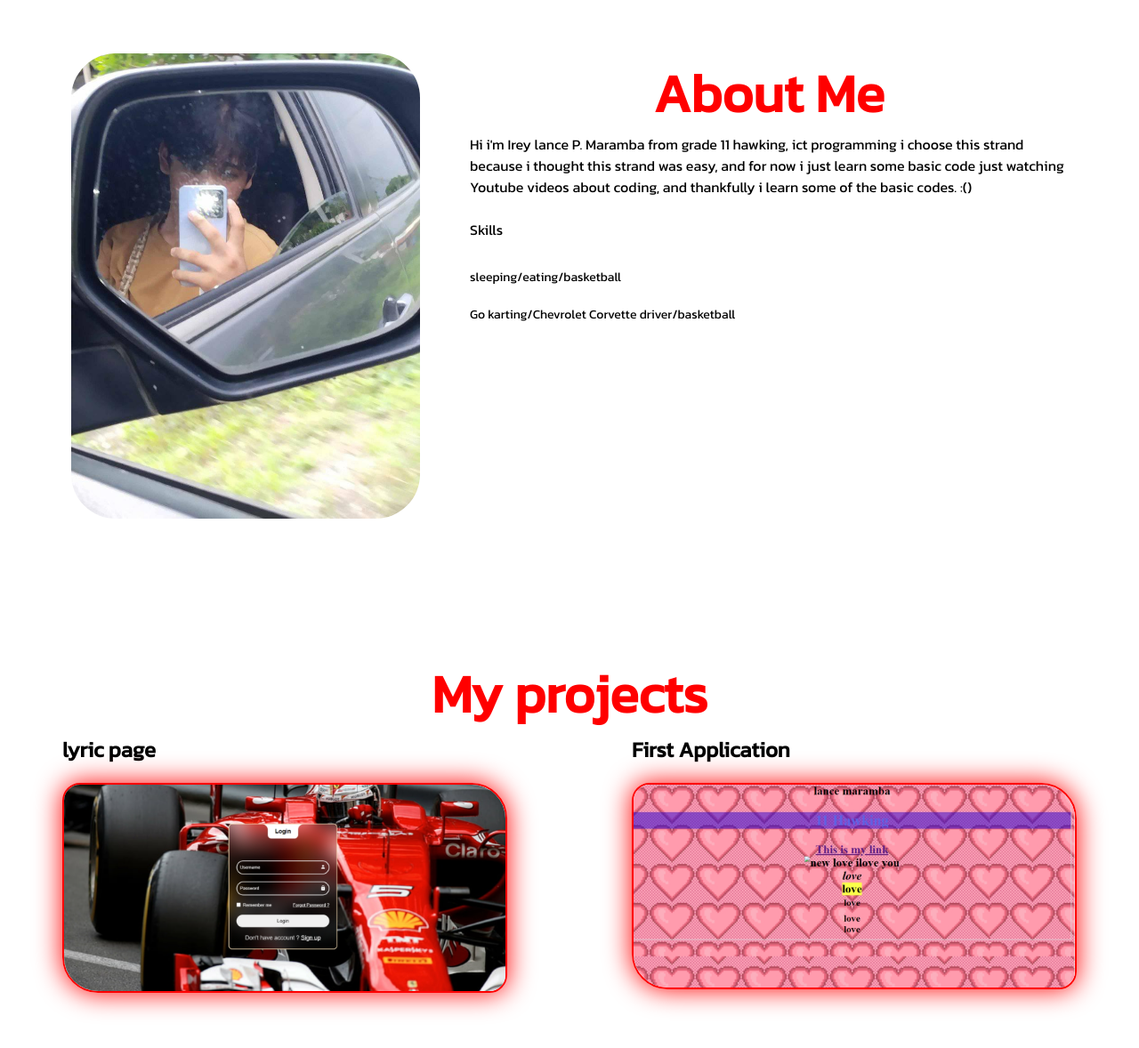
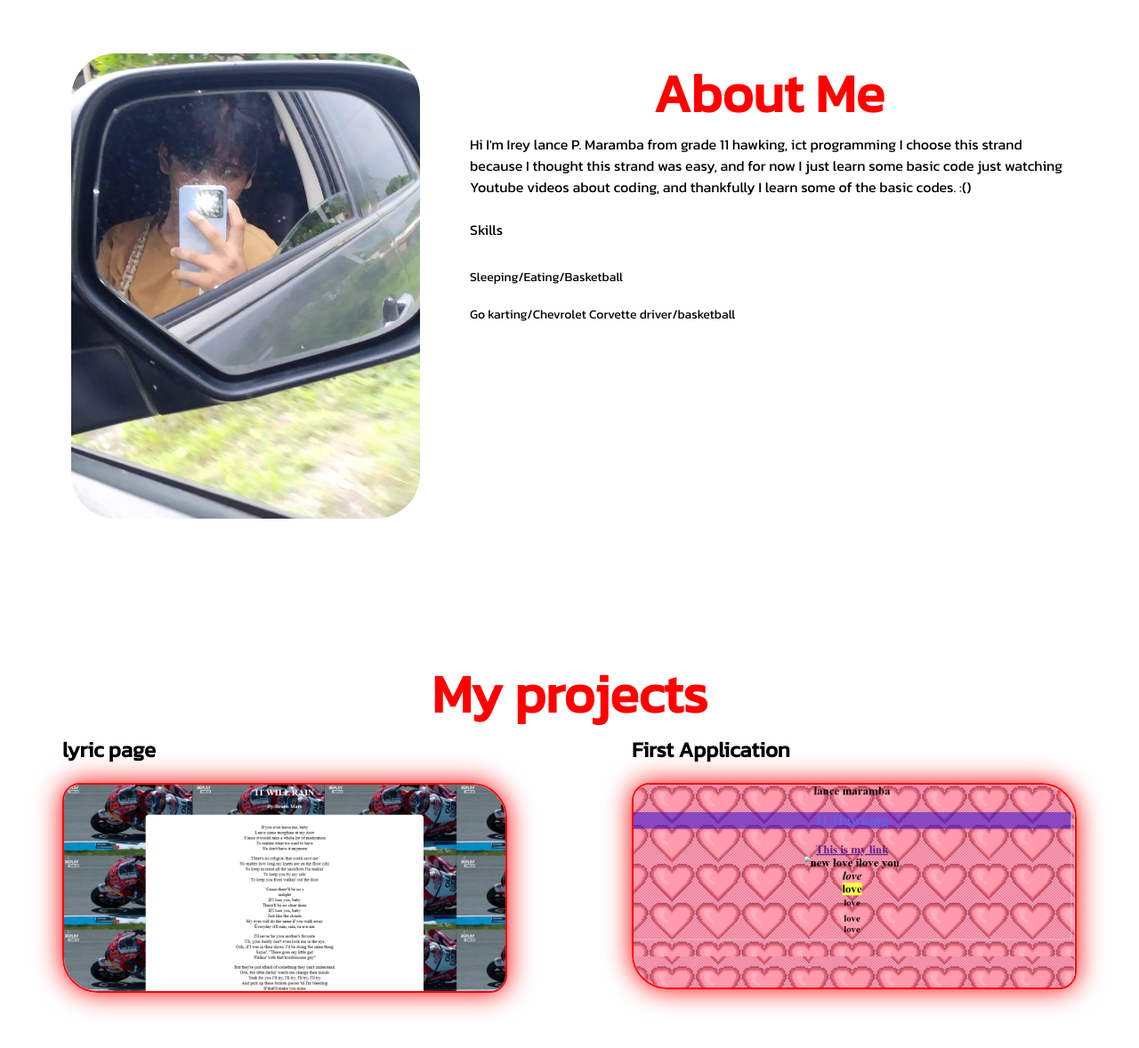
Before and after one commit to Lance7311/LanceMaramba, a plain HTML site: page index.html in a window 1280 px wide. Shown: the part 844-2022 px from the top of the page at 89% size. Drawn offline with Linux system fonts and the light colour scheme.

Commit message:
Add files via upload

```diff
--- a/index.html
+++ b/index.html
@@ -36,10 +36,10 @@
           </div>
           <div class="about-col-2">
             <h1 class="sub-title">About Me</h1>
-         <p>Hi i'm Irey lance P. Maramba from grade 11 hawking,
-          ict programming i choose this strand because i thought this strand was easy,
-          and for now i just learn some basic code just watching Youtube videos about coding,
-          and thankfully i learn some of the basic codes. :()
+         <p>Hi I'm Irey lance P. Maramba from grade 11 hawking,
+          ict programming I choose this strand because I thought this strand was easy,
+          and for now I just learn some basic code just watching Youtube videos about coding,
+          and thankfully I learn some of the basic codes. :()
                </p>
         <br>
          <div class="tab-titles">
@@ -48,7 +48,7 @@
 
         <div class="tab-contents">
     <ul>
-                  <li><span></span><br>sleeping/eating/basketball</li>
+                  <li><span></span><br>Sleeping/Eating/Basketball</li>
                   <li><span></span><br>Go karting/Chevrolet Corvette driver/basketball</li>
 
                        </div >
@@ -71,7 +71,7 @@
       <div class="projectContainer">
       <div class="projectItem">
         <h2>lyric page</h2>
-        <img class="img-f1 img-first" src="F1.jpg.png" alt="car">
+        <img class="img-f1 img-first" src="img.lyric.png" alt="car">
       </div>
       <div class="projectItem">
         <h2>First Application</h2>
```
Also changed, not shown: img.lyric.png (added).
